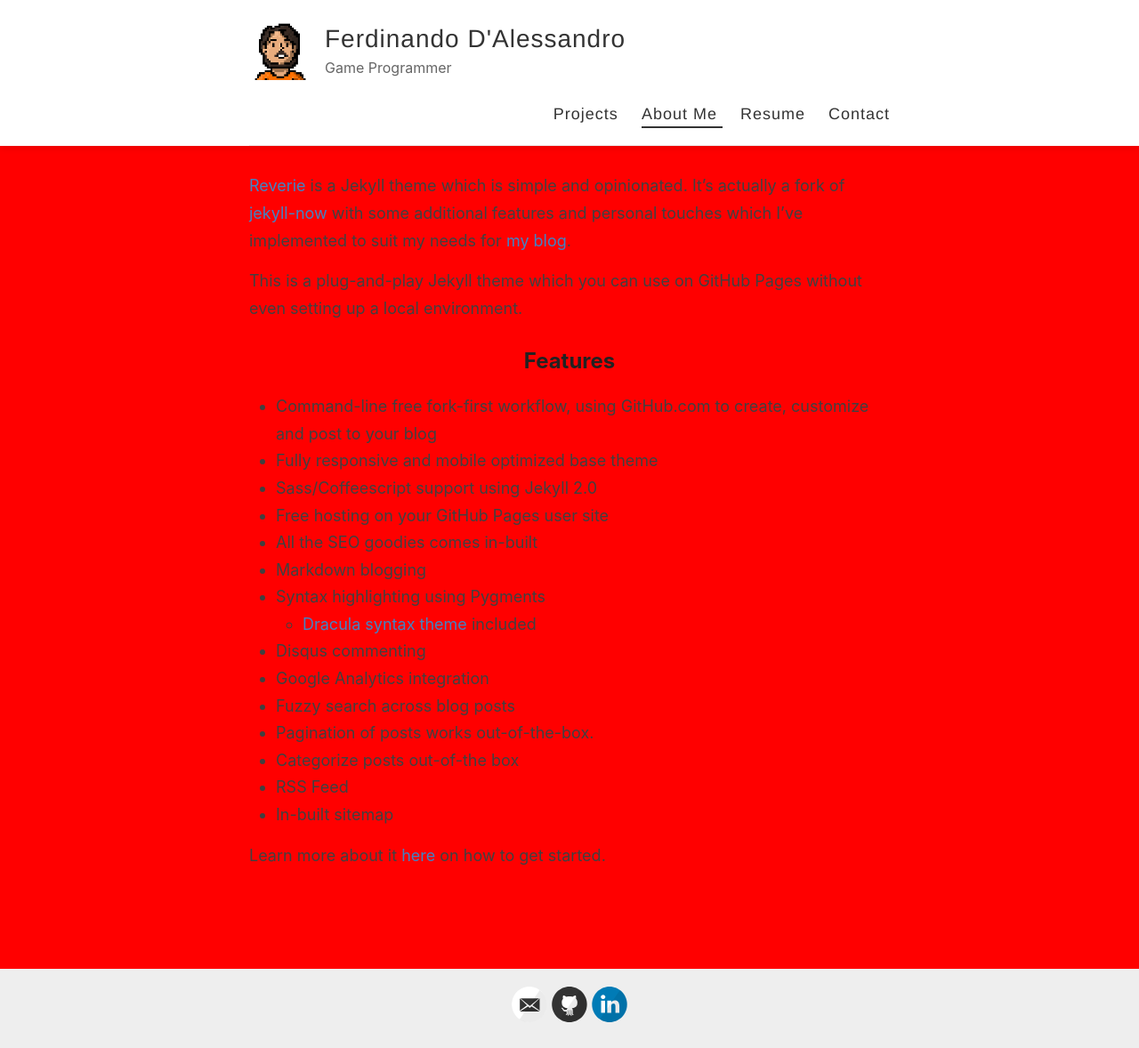
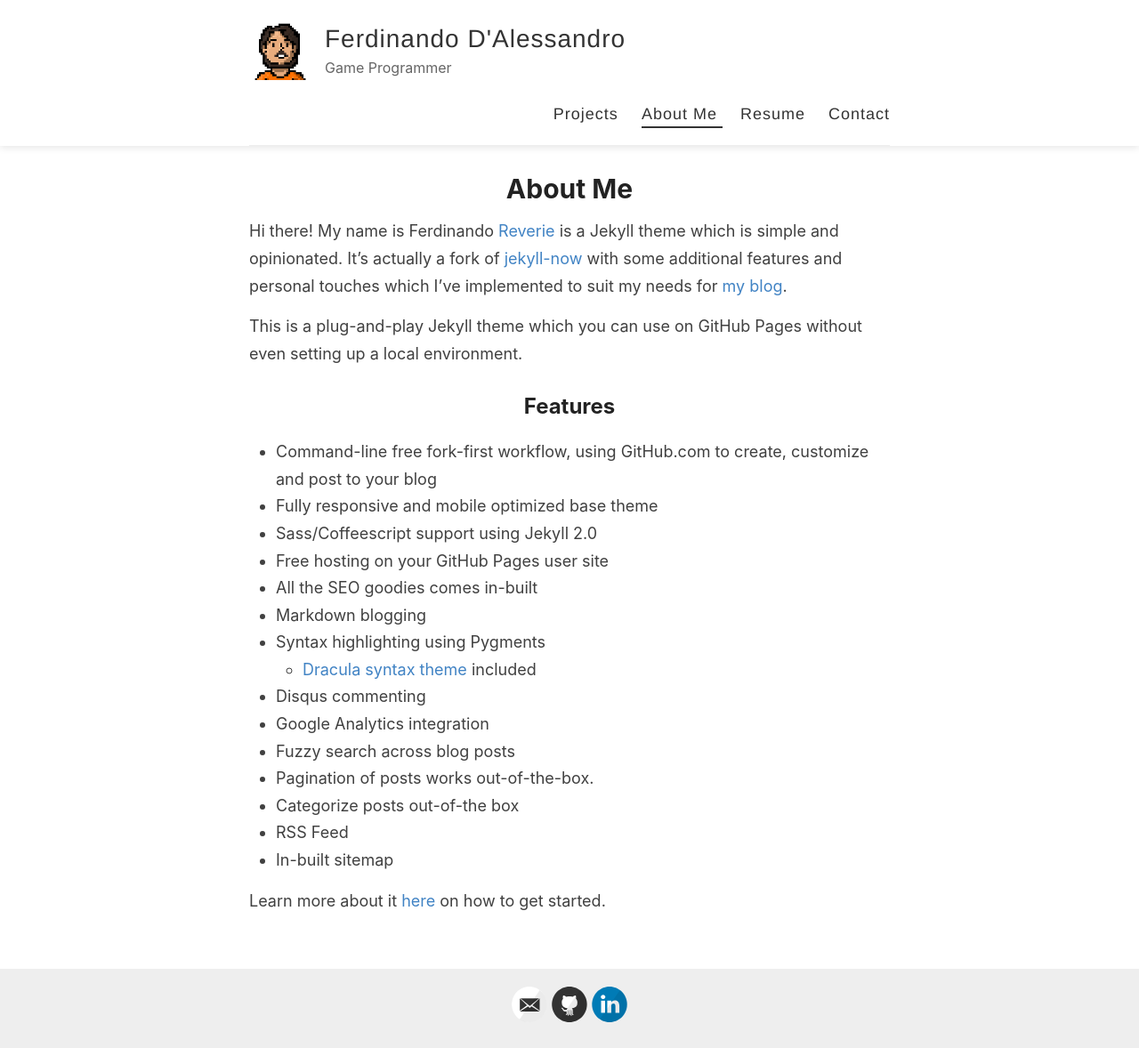
Before and after one commit to FerdiDale/ferdidale.github.io, a Jekyll site: the page built from _pages/aboutme.md, in a window 1280 px wide and 1178 px high. Shown: the whole window at 89% size. Built offline with Jekyll 4.4.1, drawn with Linux system fonts in a browser that asks for light colours.

Commit message:
Testing mobile

```diff
--- a/_layouts/default.html
+++ b/_layouts/default.html
@@ -1,9 +1,12 @@
 <!DOCTYPE html>
 <html>
-  <head>
-      <title>
-          {{ site.name }} – {{ site.description }}
-      </title>
+<head>
+    <title>
+        {{ site.name }} – {{ site.description }}
+    </title>
+    {% seo title=false %}
+    {% include meta.html %}
+
 
     <link rel="stylesheet" type="text/css" href="{{ site.baseurl }}/assets/style.css" />
     <link rel="alternate" type="application/rss+xml" title="{{ site.name }} - {{ site.description }}" href="{{ site.baseurl }}/feed.xml" />
@@ -12,7 +15,7 @@
     <meta name="theme-color" content="#000000">
     <link rel="icon" type="image/png" sizes="32x32" href="{{ site.baseurl }}/images/favicon-32x32.png">
     {% include analytics_head.html %}
-  </head>
+</head>
 
   <body>
     <div id="bar"></div>
--- a/_pages/aboutme.md
+++ b/_pages/aboutme.md
@@ -1,8 +1,10 @@
 ---
 layout: page
+title: About Me
 permalink: /aboutme/
 ---
 
+Hi there! My name is Ferdinando
 [Reverie](https://github.com/amitmerchant1990/reverie) is a Jekyll theme which is simple and opinionated. It's actually a fork of [jekyll-now](https://github.com/barryclark/jekyll-now) with some additional features and personal touches which I've implemented to suit my needs for [my blog](https://www.amitmerchant.com).
 
 This is a plug-and-play Jekyll theme which you can use on GitHub Pages without even setting up a local environment.
--- a/assets/style.scss
+++ b/assets/style.scss
@@ -290,10 +290,6 @@ p > img {
 //
 // .masthead
 //
-
-body {
-    background: red;
-}
 
 .masthead {
   padding: 20px 0;
```
